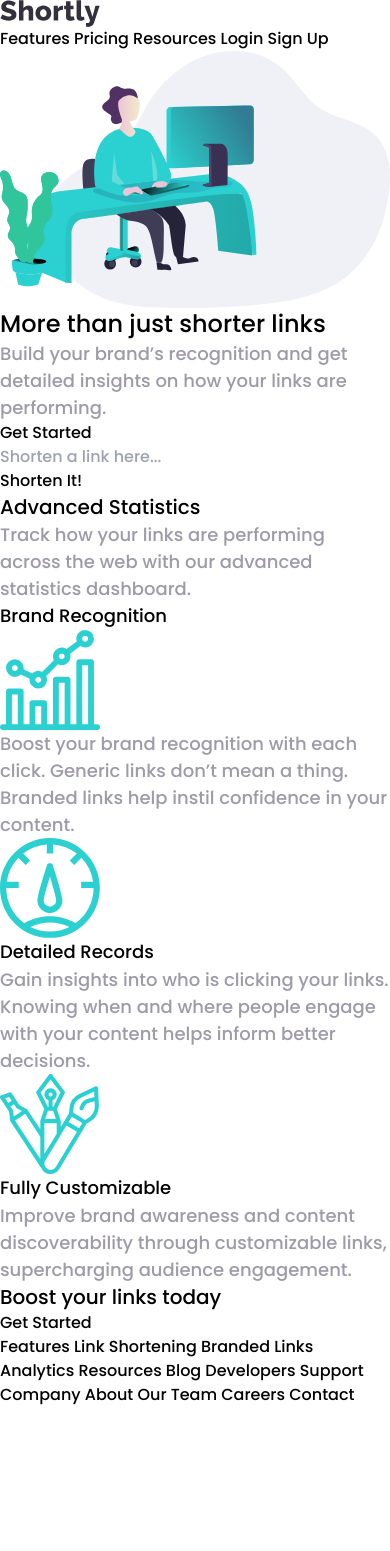
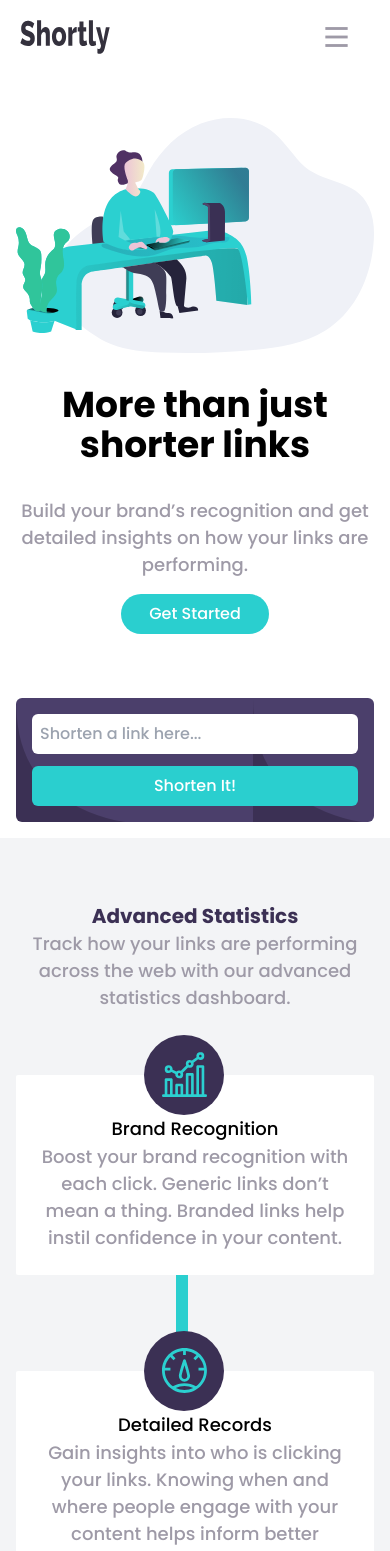
Before and after one commit to Marinawex/FrontendMentor-Shortly-URL-shortening, a Next.js app: page / in a window 390 px wide. Shown: the top 1551 px of the page. Before the commit the page ends 1407 px from the top, so only its background shows below. Built offline with nearby package versions, Linux system fonts and the light colour scheme.

Commit message:
mobile layout

```diff
--- a/app/globals.css
+++ b/app/globals.css
@@ -2,13 +2,23 @@
 @tailwind components;
 @tailwind utilities;
 
+@layer base {
+  body {
+    /* @apply bg-Gray; */
+    @apply text-center;
+    @apply font-medium;
+    /* @apply tracking-wider; */
+  }
 
-@layer base {
   h1 {
-    @apply text-2xl;
+    @apply text-4xl;
+    @apply font-bold;
+    @apply text-center;
   }
   h2 {
     @apply text-xl;
+    @apply text-DarkViolet;
+    @apply font-bold;
   }
   h3 {
     @apply text-lg;
@@ -17,6 +27,5 @@
   p {
     @apply text-[18px];
     @apply text-GrayishViolet;
-
   }
 }
--- a/app/page.tsx
+++ b/app/page.tsx
@@ -1,50 +1,79 @@
 import Image from "next/image";
 import logo from "../public/images/logo.svg";
+import logoW from "../public/images/logo-white.svg";
 import hero from "../public/images/illustration-working.svg";
 import brand from "../public/images/icon-brand-recognition.svg";
 import records from "../public/images/icon-detailed-records.svg";
 import customizable from "../public/images/icon-fully-customizable.svg";
+import menu from "../public/images/burger-menu-svgrepo-com.svg";
+import facebock from "../public/images/icon-facebook.svg";
+import instagram from "../public/images/icon-instagram.svg";
+import twitter from "../public/images/icon-twitter.svg";
+import pinterest from "../public/images/icon-pinterest.svg";
+
 
 export default function Home() {
   return (
     <>
-      <nav>
-      <Image src={logo} width={100} height={100} alt="/" />Features Pricing Resources Login Sign Up</nav>
-      <div id="hero" >
-        <Image src={hero} width={500} height={500} alt="hero-image" />
-        <h1>More than just shorter links</h1>
+      <nav >
+        <div className="flex justify-between m-5">
+          <Image src={logo} width={90} height={30} alt="/" />
+          <Image src={menu} width={67} height={30} alt="/" />
+        </div>
 
-        <p>
+        {/* Features Pricing Resources Login Sign Up */}
+      </nav>
+      <div id="hero" className=" m-4 my-16 ">
+        <Image src={hero} width={800} height={800} alt="hero-image" />
+        <h1 className="m-8">More than just shorter links</h1>
+        <p className="my-4 ">
           Build your brand’s recognition and get detailed insights on how your
           links are performing.
         </p>
-        <button>Get Started</button>
+        <button className="bg-Cyan rounded-full p-2 px-7 text-white">
+          Get Started
+        </button>
       </div>
 
       <div id="shorten">
         {" "}
-        <input placeholder="Shorten a link here..."></input>
-        <button>Shorten It!</button>
+        <div className="flex flex-col p-4 gap-3 bg-DarkViolet rounded-md m-4 bg-shorten-pattern">
+          <input
+            placeholder="Shorten a link here..."
+            className="rounded-md p-2"
+          ></input>
+          <button className="bg-Cyan rounded-md p-2 px-7 text-white">
+            Shorten It!
+          </button>
+        </div>
       </div>
 
-      <div id="statistics">
+      <div id="statistics" className="bg-gray-100 py-8 pt-16">
         <h2>Advanced Statistics</h2>{" "}
-        <p>
+        <p className="pb-16">
           Track how your links are performing across the web with our advanced
           statistics dashboard.
         </p>
-        <div id="Recognition">
+        <div id="Recognition" className="bg-white rounded-sm mx-4  p-6  ">
           {" "}
+          <div className="relative p-1 mt-2">
+            <div className="bg-DarkViolet rounded-full w-[5rem] h-[5rem]  flex items-center justify-center absolute  left-[6.5rem]  bottom-0 ">
+              <Image src={brand} width={45} height={45} alt="/" />
+            </div>
+          </div>
           <h3>Brand Recognition</h3>
-          <Image src={brand} width={100} height={100} alt="/" />
           <p>
             Boost your brand recognition with each click. Generic links don’t
             mean a thing. Branded links help instil confidence in your content.
           </p>{" "}
         </div>
-        <div id="Records">
-        <Image src={records} width={100} height={100} alt="/" />
-          {" "}
+        <div className="bg-Cyan w-3 h-[6rem] ml-[11rem]"></div>
+        <div id="Records" className="bg-white rounded-sm mx-4 p-6 ">
+          <div className="relative p-1 mt-2">
+            <div className="bg-DarkViolet rounded-full w-[5rem] h-[5rem]  flex items-center justify-center absolute  left-[6.5rem] bottom-0">
+              <Image src={records} width={45} height={45} alt="/" />{" "}
+            </div>
+          </div>
           <h3>Detailed Records</h3>
           <p>
             {" "}
@@ -52,8 +81,14 @@ export default function Home() {
             where people engage with your content helps inform better decisions.
           </p>
         </div>
-        <div id="Customiz">
-        <Image src={customizable} width={100} height={100} alt="/" />
+        <div className="bg-Cyan w-3 h-[6rem] ml-[11rem]"></div>
+        <div id="Customiz" className="bg-white rounded-sm mx-4  p-6">
+          <div className="relative p-1 mt-2">
+            <div className="bg-DarkViolet rounded-full w-[5rem] h-[5rem]  flex items-center justify-center absolute  left-[6.5rem] bottom-0">
+              <Image src={customizable} width={45} height={45} alt="/" />
+            </div>
+          </div>
+
           <h3>Fully Customizable</h3>
           <p>
             {" "}
@@ -63,14 +98,42 @@ export default function Home() {
         </div>
       </div>
 
-      <div id="shorten-link">
-        <h2>Boost your links today</h2>
-        <button>Get Started</button>
+      <div id="boost" className="bg-DarkViolet py-[6rem]  bg-boost-pattern">
+        <h2 className="text-white">Boost your links today</h2>
+        <button className="bg-Cyan rounded-full p-2 px-7 text-white">
+          Get Started
+        </button>
       </div>
 
-      <div id="footer">
-        Features Link Shortening Branded Links Analytics Resources Blog
-        Developers Support Company About Our Team Careers Contact
+      <div id="footer" className="bg-VeryDarkViolet py-10 flex flex-col">
+        <Image src={logoW} width={100} height={100} alt="/" className="py-6 self-center"/>
+
+        <ul className="text-white py-4">
+          <h4 className="py-4 font-bold">Features</h4>
+          <li className="font-[2px]" >Link Shortening</li>
+          <li>Branded Links</li>
+          <li>Analytics</li>
+        </ul>
+        <ul className="text-white py-4">
+          <h4 className="py-4 font-bold">Resources</h4>
+          <li>Blog</li>
+          <li>Developers</li>
+          <li>Support</li>
+        </ul>
+        <ul className="text-white">
+          <h4 className="py-4 font-bold">Company</h4>
+          <li className="">About</li>
+          <li>Our Team</li>
+          <li>Careers</li>
+          <li> Contact</li>
+        </ul>
+
+        <div id="social" className="flex justify-around  py-10 px-16">
+        <Image src={facebock} width={25} height={25} alt="/" />{" "}
+        <Image src={twitter} width={25} height={25} alt="/" />{" "}
+        <Image src={pinterest} width={25} height={25} alt="/" />{" "}
+        <Image src={instagram} width={25} height={25} alt="/" />{" "}
+        </div>
       </div>
     </>
   );
--- a/tailwind.config.js
+++ b/tailwind.config.js
@@ -1,27 +1,29 @@
 /** @type {import('tailwindcss').Config} */
 module.exports = {
   content: [
-    "./pages/**/*.{js,ts,jsx,tsx,mdx}",
-    "./components/**/*.{js,ts,jsx,tsx,mdx}",
-    "./app/**/*.{js,ts,jsx,tsx,mdx}",
+    './pages/**/*.{js,ts,jsx,tsx,mdx}',
+    './components/**/*.{js,ts,jsx,tsx,mdx}',
+    './app/**/*.{js,ts,jsx,tsx,mdx}',
   ],
   theme: {
     extend: {
-      colors: {
-        DarkViolet: "#3b3054",
-        Cyan: "#2acfcf",
-        Red: "#f46262",
-        Gray: "#bfbfbf",
-        GrayishViolet: "#9e9aa7",
-        VeryDarkBlue: "#35323e",
-        VeryDarkViolet: "#232127",
+       colors:{
+        DarkViolet:'#3b3054',
+        Cyan:'#2acfcf',
+        Red:'#f46262',
+        Gray:'#bfbfbf',
+        GrayishViolet:'#9e9aa7',
+        VeryDarkBlue:'#35323e',
+        VeryDarkViolet:'#232127',
       },
       backgroundImage: {
-        "gradient-radial": "radial-gradient(var(--tw-gradient-stops))",
-        "gradient-conic":
-          "conic-gradient(from 180deg at 50% 50%, var(--tw-gradient-stops))",
+        'gradient-radial': 'radial-gradient(var(--tw-gradient-stops))',
+        'gradient-conic':
+          'conic-gradient(from 180deg at 50% 50%, var(--tw-gradient-stops))',
+        'shorten-pattern': "url('../public/images/bg-shorten-mobile.svg')",
+        'boost-pattern': "url('../public/images/bg-boost-mobile.svg')",
       },
     },
   },
   plugins: [],
-};
+}
```
Also changed, not shown: public/images/burger-menu-svgrepo-com.svg (added), public/images/logo-white.svg (added).
